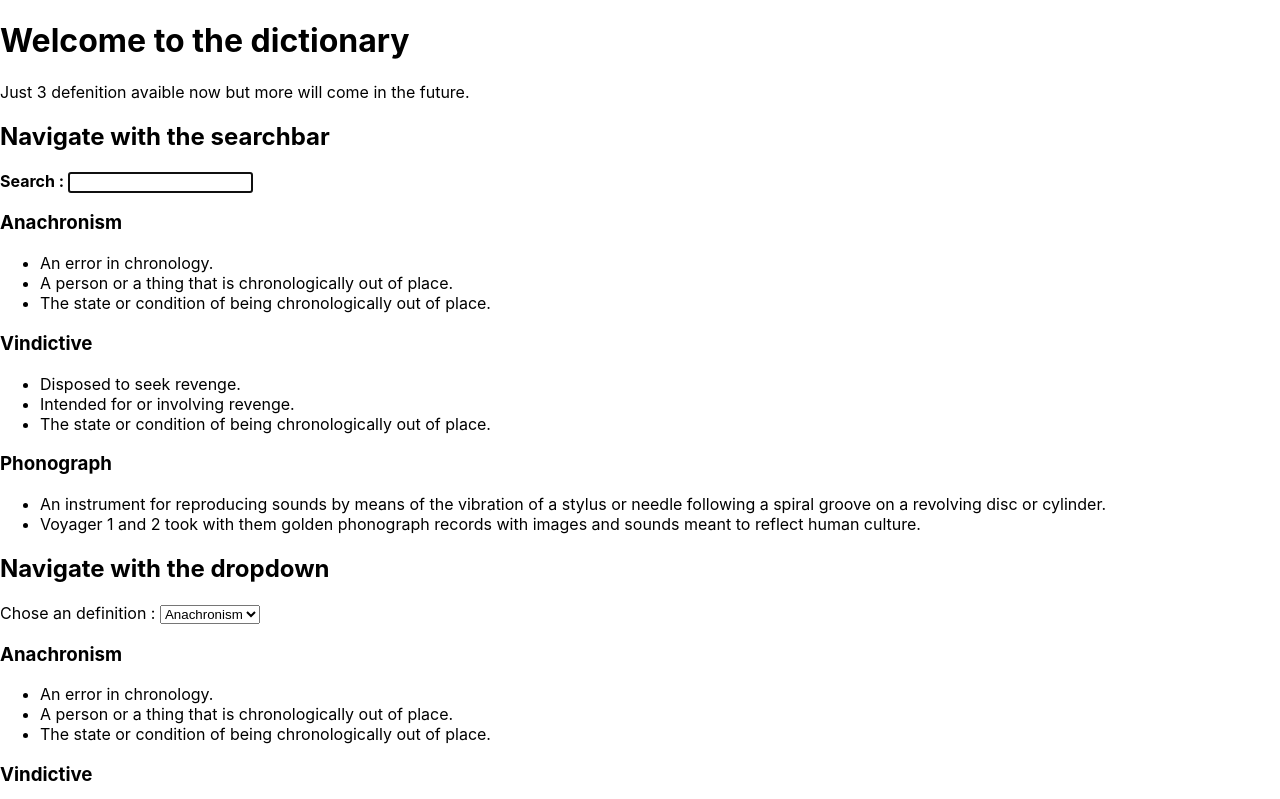
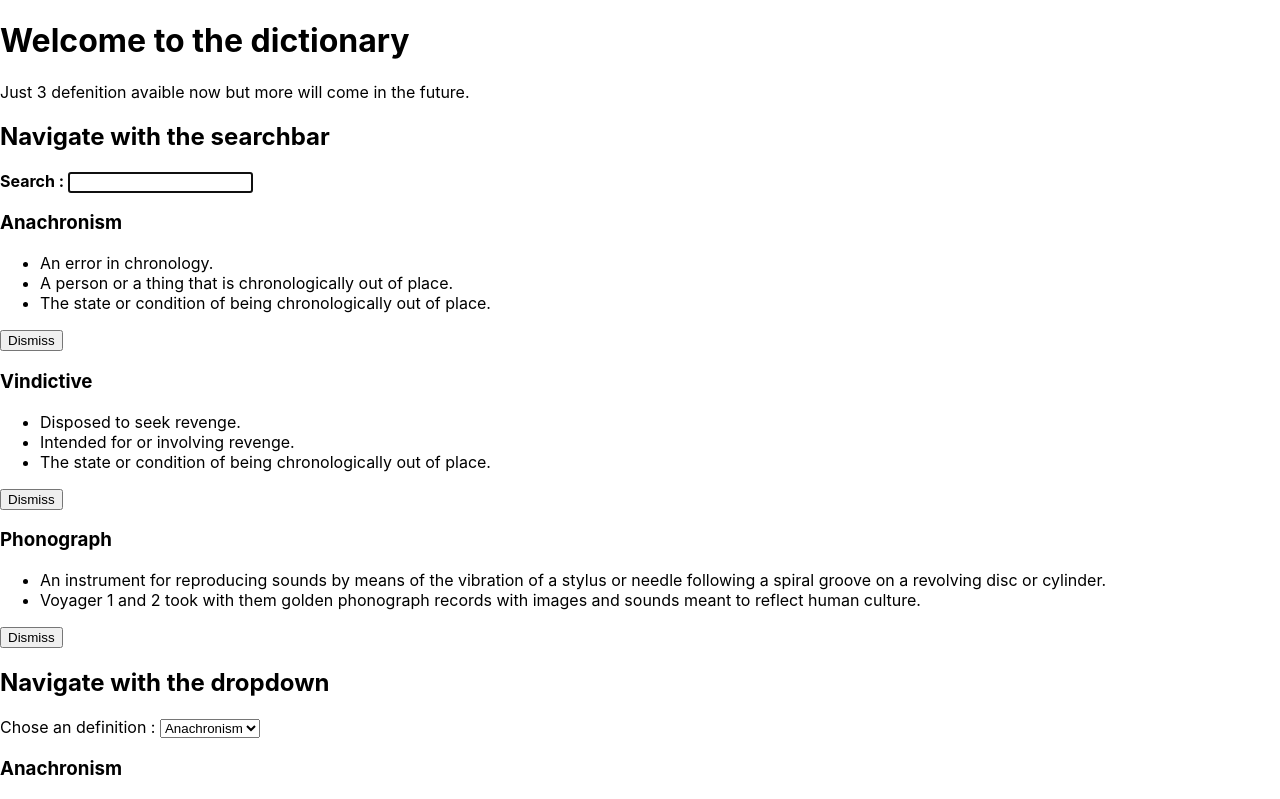
Before and after one commit to TimoDir/road-to-react, a React (Create React App) app: page / in a window 1280 px wide. Shown: the top 799 px of the page. Built offline with nearby package versions, Linux system fonts and the light colour scheme.

Commit message:
Putting the dictionnary inside a state and add handle and button to remove definition

```diff
--- a/src/App.js
+++ b/src/App.js
@@ -1,17 +1,18 @@
 import * as React from 'react';
 
-function List({list}){
+function List({list, onRemoveDef}){
   return (
     <article>
       {list.map((word) =>{
-        return <Word key={word.objectID} info={word} />
+        console.log(word.id)
+        return <Word key={word.id} info={word} onRemoveDef={onRemoveDef} />
         }
       )}
     </article>
   );
 };
 
-function Word({info}){
+function Word({info , onRemoveDef}){
 
   const definitions=()=>{
     const definition = [];
@@ -21,24 +22,29 @@ function Word({info}){
     return definition
   };
 
+  const handleRemoveDict = () =>{
+    onRemoveDef(info);
+  };
+
   return(
     <div key={info.id}>
     <h3>{info.title}</h3>
     <ul>
       {definitions()}
     </ul>
+    <span>
+      <button type='button' onClick={handleRemoveDict}>Dismiss</button>
+    </span>
   </div>
   );
 }
 
 const InputWithLabel = ({id, children, isFocused, type='text', value, onInputChange}) =>{
-  //Declare that inputRef is now an ref object inputRef = {current = *whatever we put inside the ()*}
   const inputRef = React.useRef();
 
   React.useEffect(()=>{
     if(isFocused && inputRef.current){
-      //it will call the element to focus if isFocused is declare as a props and be True
-      inputRef.current.focus(); //So inputRef will be equal to {current = focus()} and calling the focus of an HTMLelement
+      inputRef.current.focus();
     }
   }, [isFocused])
 
@@ -46,7 +52,7 @@ const InputWithLabel = ({id, children, isFocused, type='text', value, onInputCha
     <>
       <label htmlFor={id}>{children} </label>
       <input
-        ref={inputRef} // depending of the ref object and so if isFocused is pass as a props it will triger the focus without rerender the component
+        ref={inputRef}
         type={type}
         id={id}
         value={value}
@@ -80,7 +86,7 @@ const useStorageState = (key, initialState) =>{
 };
 
 function App() {
-  const dict = [{
+  const dictionary = [{
     def:  ['An error in chronology.',
           'A person or a thing that is chronologically out of place.',
           'The state or condition of being chronologically out of place.'],
@@ -98,6 +104,7 @@ function App() {
 
     const [searchTerm, setSearchTerm] = useStorageState('search', '');
     const [dropTerm, setDropTerm] =useStorageState('drop', '');
+    const [dict, setDict] =  React.useState(dictionary); // creation of a state for the dictionnary
 
     const handleSearch = (event) =>{
       setSearchTerm(event.target.value);
@@ -105,6 +112,11 @@ function App() {
 
     const handleDrop = (event) =>{
       setDropTerm(event.target.value)
+    };
+
+    const handleRemoveDict = (item) =>{
+      const newDict = dict.filter( def => item.id !== def.id); // the handle function will remove any item who don't meet this case
+      setDict(newDict);
     };
 
     const searchedDict = dict.filter(word => word.title.toLocaleLowerCase().includes(searchTerm.toLocaleLowerCase()))
@@ -124,7 +136,7 @@ function App() {
       >
         <strong>Search : </strong>
       </InputWithLabel>
-      <List list={searchedDict} />
+      <List list={searchedDict} onRemoveDef={handleRemoveDict} /> {/*we pass as a props the handle function */}
 
       <h2>Navigate with the dropdown</h2>
       <Dropdown
```
